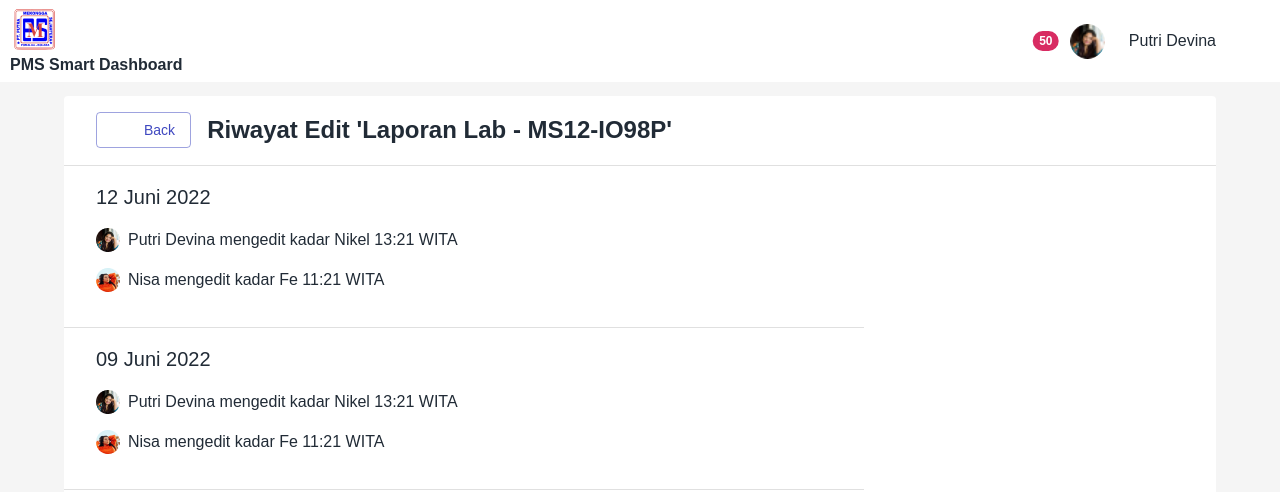
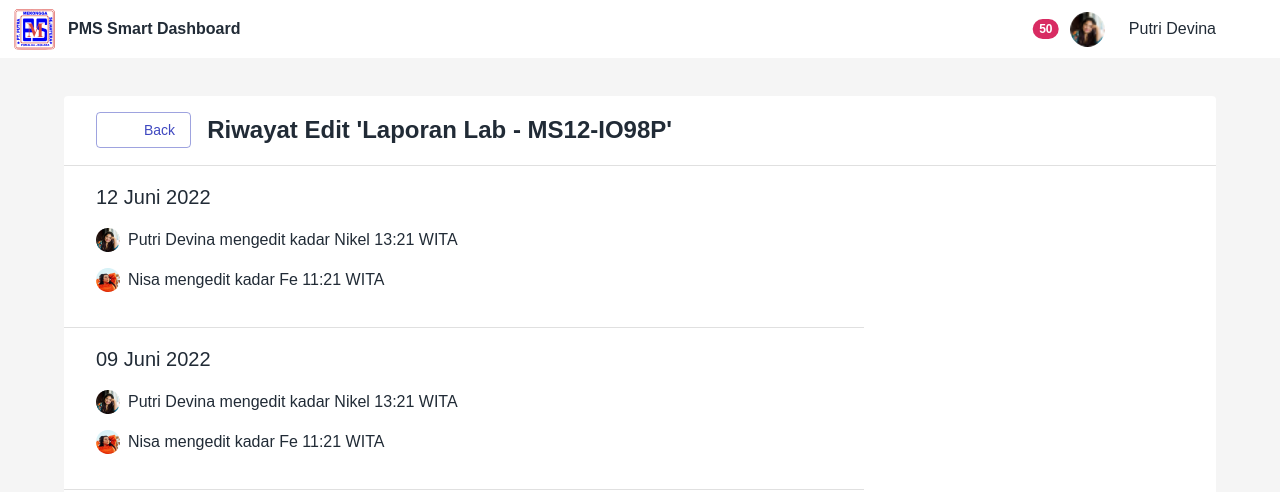
Before and after one commit to primawk/pms, a React (Create React App) app: page /history-edit in a window 1280 px wide. Shown: the top 492 px of the page. Built offline with nearby package versions, Linux system fonts and the light colour scheme; some icons are missing.

Commit message:
fix basic navbar respected size

```diff
--- a/src/components/Navbar/index.js
+++ b/src/components/Navbar/index.js
@@ -32,15 +32,15 @@ export default function Navbar() {
         <Grid
           item
           container
-          lg={2}
-          md={4}
-          sm={5}
-          xs={5}
-          justifyContent="space-between"
+          lg={6}
+          md={6}
+          sm={6}
+          xs={6}
+          justifyContent="flex-start"
           alignItems="center"
           className="navbar-brand"
         >
-          <img src="/PMSLogo.png" alt="logo" />
+          <img src="/PMSLogo.png" alt="logo" style={{ marginRight: '10px  ' }} />
           <h4>PMS Smart Dashboard</h4>
         </Grid>
 
```
